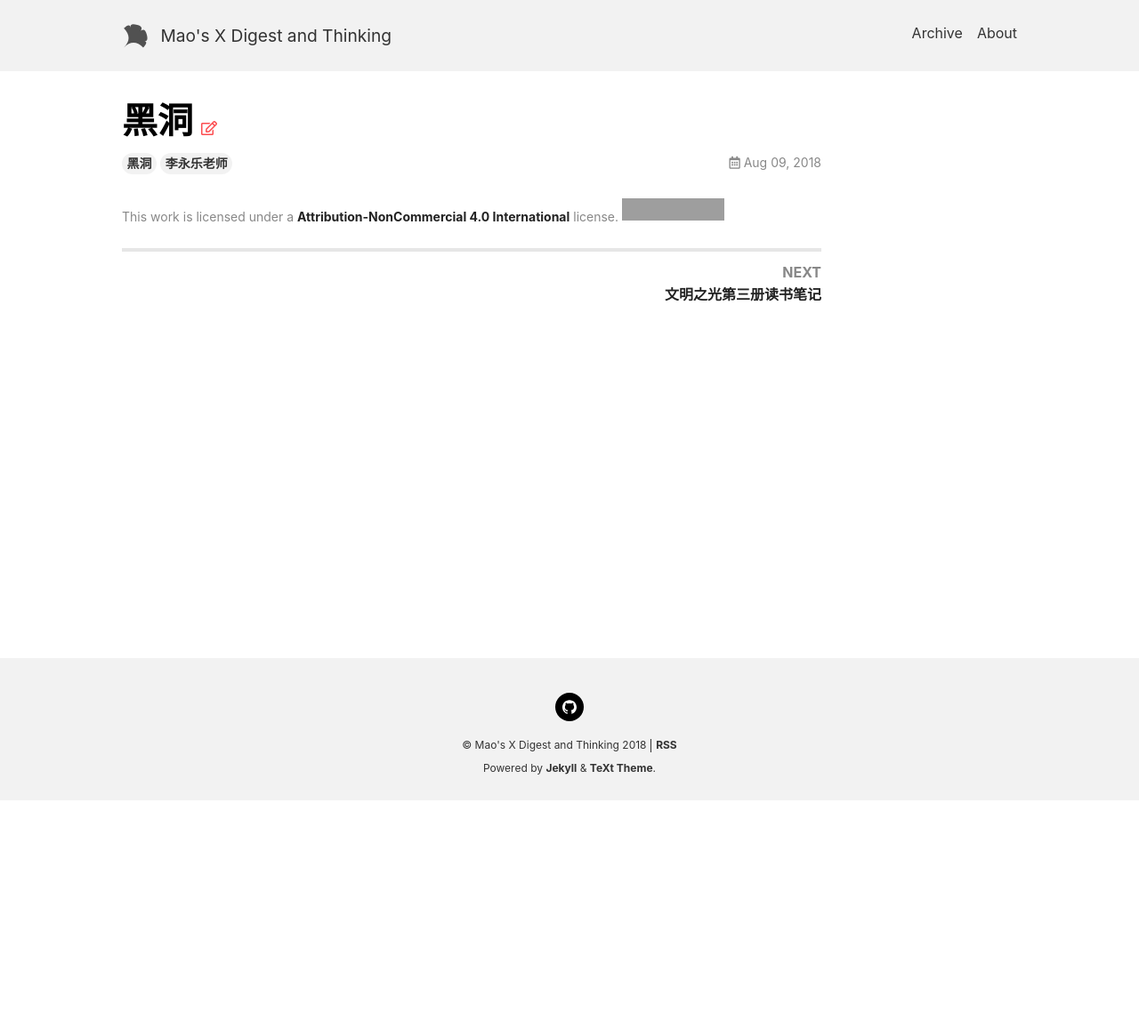
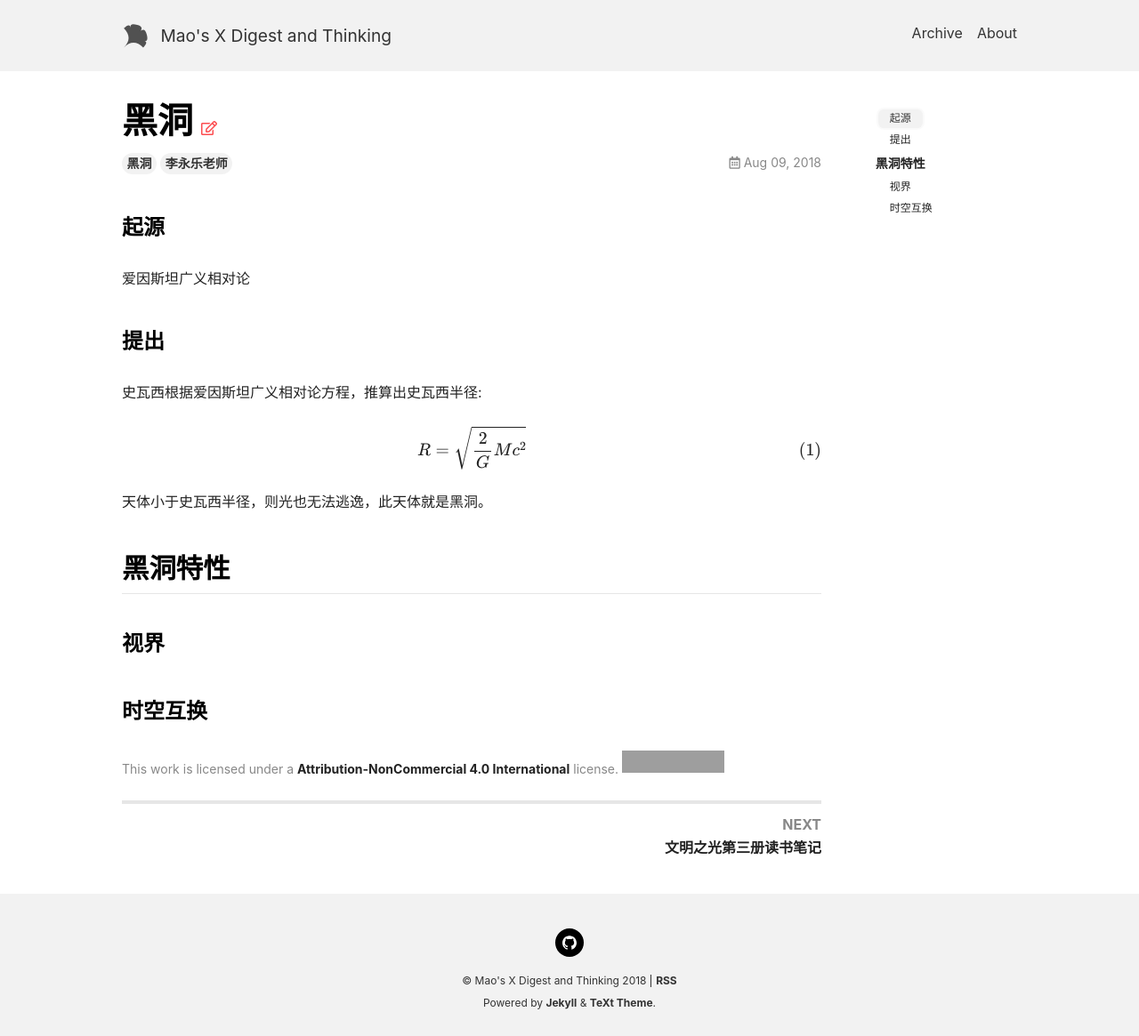
Before and after one commit to ibusybox/x, a Jekyll site: the page built from _posts/2018-08-09-黑洞.md, in a window 1280 px wide. Shown: the whole page at 89% size. Built offline with Jekyll 4.4.1, drawn with Linux system fonts in a browser that asks for light colours; nearby versions of some CDN libraries; formulas are drawn with MathJax 3; before the commit the page ends 900 px from its top, so only the background shows below that; grey boxes are pictures that could not be loaded.

Commit message:
update coustom domain

```diff
--- a/CNAME
+++ b/CNAME
@@ -1 +1 @@
-x.utopia-project.com
+x.thought.ink
--- a/_posts/2018-08-09-黑洞.md
+++ b/_posts/2018-08-09-黑洞.md
@@ -2,4 +2,20 @@
 title: 黑洞
 key: 20180809
 tags: 黑洞 李永乐老师
+mathjax: true
+mathjax_autoNumber: true
 ---
+
+### 起源
+爱因斯坦广义相对论
+
+### 提出
+史瓦西根据爱因斯坦广义相对论方程，推算出史瓦西半径:
+
+$$R=\sqrt {\frac 2GM c^2}$$
+
+天体小于史瓦西半径，则光也无法逃逸，此天体就是黑洞。
+
+## 黑洞特性
+### 视界
+### 时空互换
```
Also changed, not shown: _posts/2018-1-7-费马大定理-毕达哥拉斯数.md (+1 -1 lines).
